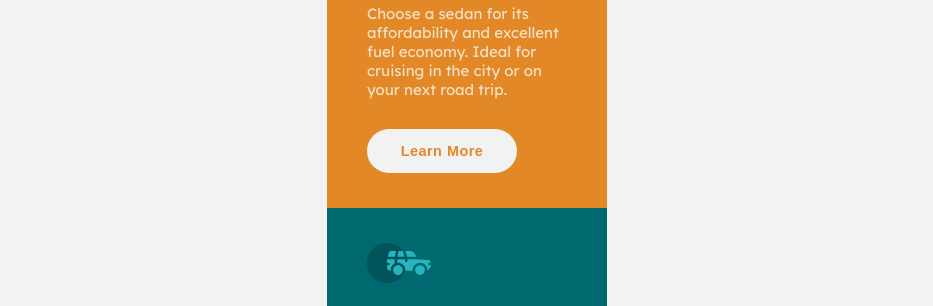
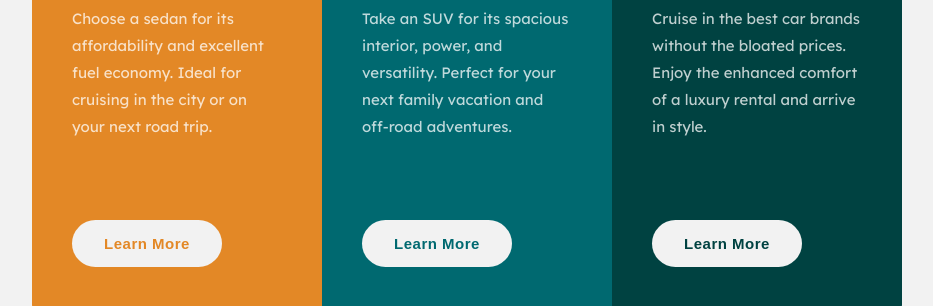
Before and after one commit to Boqiboyev/3-column-preview-card-component, a plain HTML site: page index.html in a window 1280 px wide. Shown: the part 258-564 px from the top of the page, without its empty margins (173-1106 px from the left). Drawn offline with Linux system fonts and the light colour scheme.

Commit message:
changed style

```diff
--- a/style.css
+++ b/style.css
@@ -119,14 +119,15 @@ body {
   color: var(--transparent-white);
 }
 
-@media (min-width: 90rem){
+@media (min-width: 70rem){
   body {
-    width: 100vw;
+    /* width: 100vw; */
+    overflow: hidden;
   }
   .container {
     grid-template-columns: 290px 290px 290px;
     place-content: center;
-    margin-top: 170px;
+    margin-top: 80px;
     grid-template-areas:
     'card1 card2 card3';
   }
```
